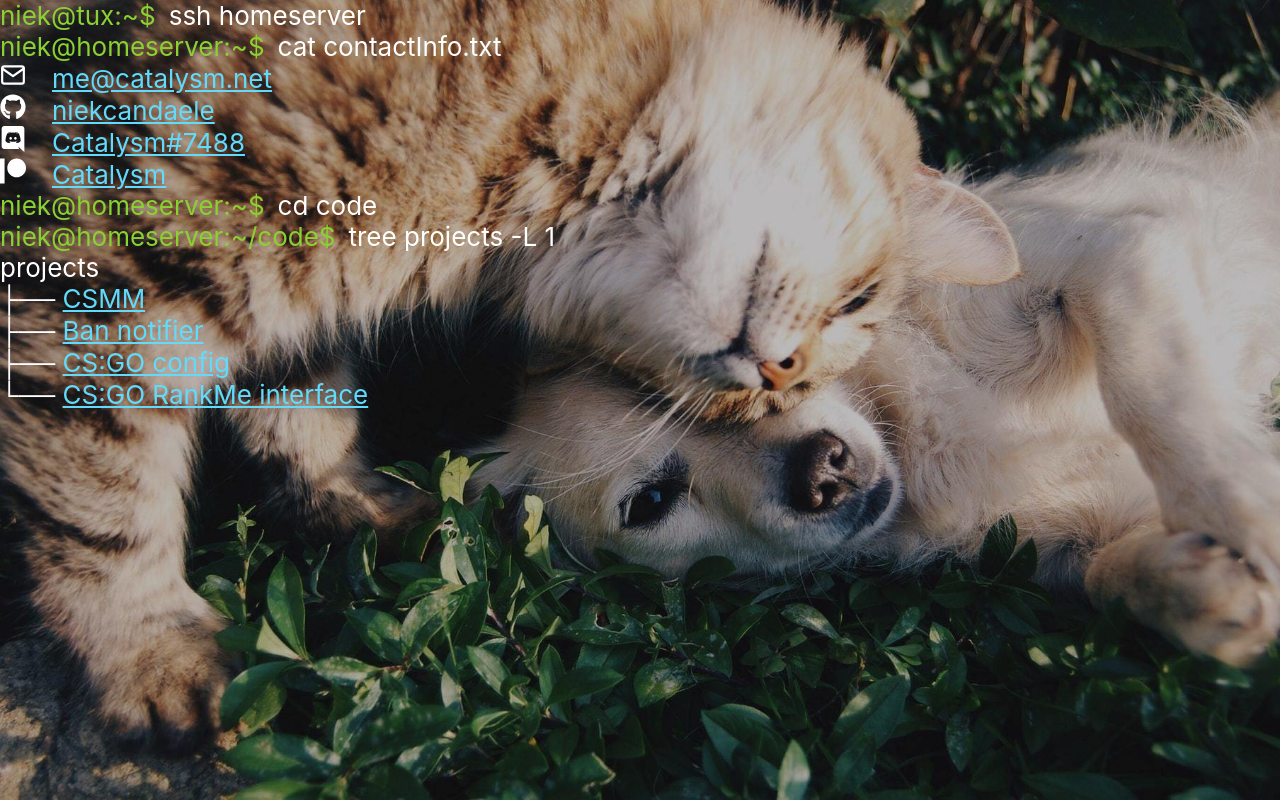
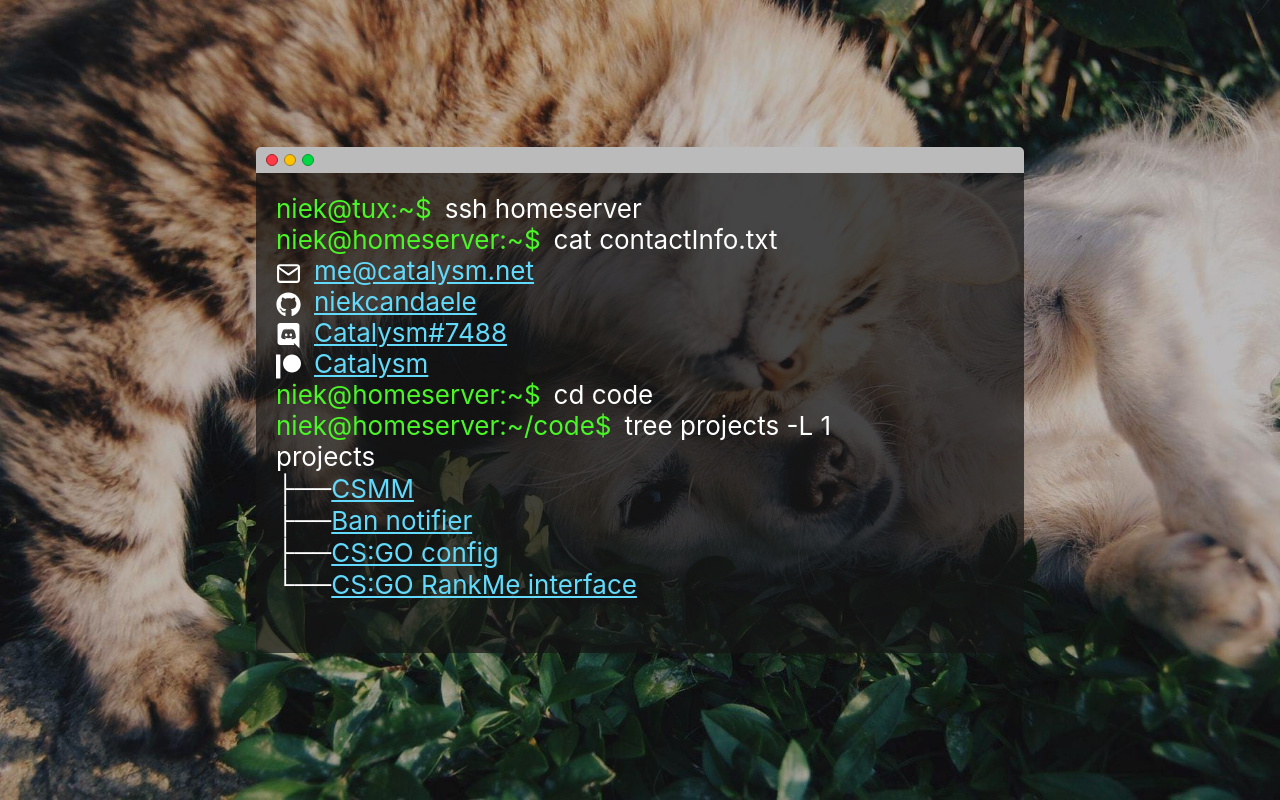
Before and after one commit to niekcandaele/catalysm.net, a React (Create React App) app: page / in a window 1280 px wide. Built offline with nearby package versions, Linux system fonts and the light colour scheme.

Commit message:
Update to terminal window

```diff
--- a/src/App.css
+++ b/src/App.css
@@ -2,14 +2,14 @@
   min-height: 100vh;
   display: flex;
   flex-direction: column;
-  align-items: left;
-  justify-content: left;
+  align-items: center;
+  justify-content: center;
   font-size: calc(10px + 2vmin);
   color: white;
 }
 
 .command-prompt {
-  color: rgb(138, 209, 50);
+  color: #4af626;
   margin-right: calc(5px + 1vmin);
   float: left;
 }
@@ -19,8 +19,8 @@
 }
 
 .output {
-  margin-top: 0px;
-  margin-bottom: 0px;
+  display: flex;
+  align-items: flex-end;
 }
 
 body {
@@ -36,5 +36,78 @@ a {
 }
 
 svg {
-  margin-right: 1em;
+  margin-right: 0.5em;
+  height: 25px;
+  width: 25px;
 }
+
+.terminalScreen {
+  width: 75%;
+  height: 60vh;
+  background-color: rgba(21, 21, 21, 0.7);
+  box-sizing: border-box;
+  margin: 0 auto;
+  padding: 20px;
+  border-bottom-left-radius: 5px;
+  border-bottom-right-radius: 5px;
+  overflow-y: auto;
+}
+
+.terminalButtons {
+  height: 10px;
+  width: 10px;
+  border-radius: 50%;
+  border: 1px solid #000;
+  position: relative;
+  display: inline-block;
+  margin-left: 3px;
+  margin-right: 3px;
+}
+
+.terminalClose {
+  margin-left: 10px;
+  background-color: #ff3b47;
+  border-color: #9d252b;
+}
+
+.terminalMinimize {
+  background-color: #ffc100;
+  border-color: #9d802c;
+}
+
+.terminalZoom {
+  background-color: #00d742;
+  border-color: #049931;
+}
+
+.terminalMenu {
+  width: 75%;
+  box-sizing: border-box;
+  height: 1em;
+  background-color: #bbb;
+  margin: 0 auto;
+  border-top-right-radius: 5px;
+  border-top-left-radius: 5px;
+  display: flex;
+  align-items: center;
+  justify-content: flex-start;
+}
+
+.terminal {
+  width: 80%;
+}
+
+@media only screen and (max-width: 1200px) {
+  .terminal {
+    width: 100%;
+  }
+}
+
+@media only screen and (max-width: 992px) {
+}
+
+@media only screen and (max-width: 768px) {
+}
+
+@media only screen and (max-width: 576px) {
+}
--- a/src/App.tsx
+++ b/src/App.tsx
@@ -45,7 +45,18 @@ function App() {
     );
   }
 
-  return <div className="App">{commandComponents}</div>;
+  return (
+    <div className="App">
+      <div className="terminal">
+        <div className="terminalMenu">
+          <div className="terminalButtons terminalClose"></div>
+          <div className="terminalButtons terminalMinimize"></div>
+          <div className="terminalButtons terminalZoom"></div>
+        </div>
+        <div className="terminalScreen">{commandComponents}</div>
+      </div>
+    </div>
+  );
 }
 
 export default App;
```
Also changed, not shown: 1 other file (tests, documents, lock files or other folders).
